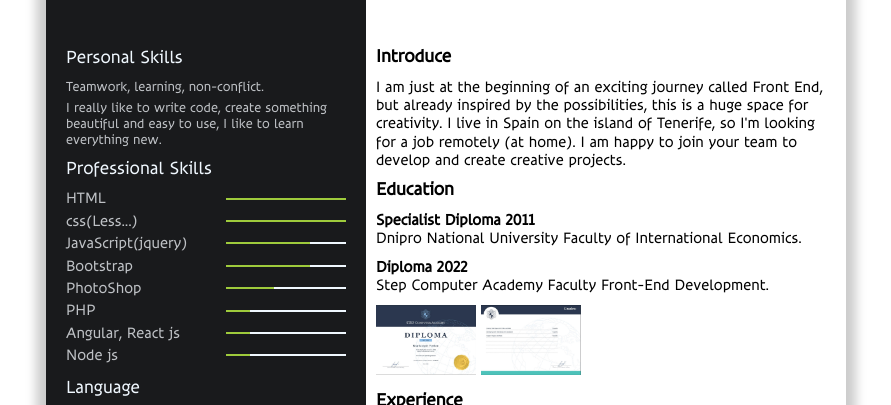
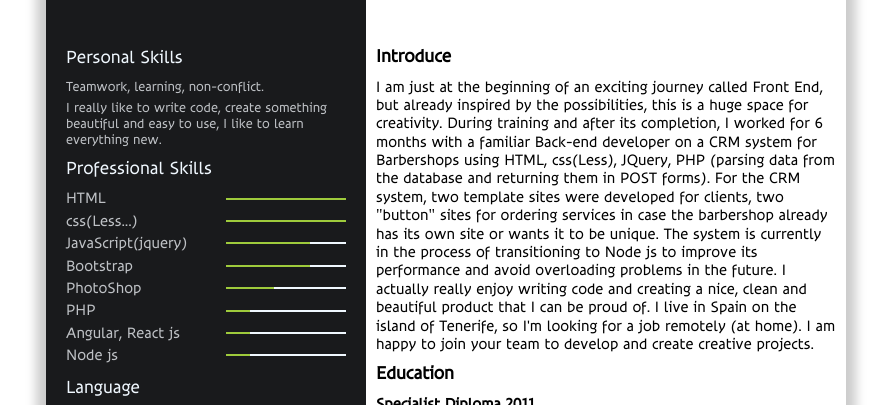
Before and after one commit to warw-dnepr/Front-end-cv, a plain HTML site: page index.html in a window 1280 px wide. Shown: the part 339-744 px from the top of the page, without its empty margins (194-1085 px from the left). Drawn offline with nearby package versions, Linux system fonts and the light colour scheme; a web font is replaced by a local one.

Commit message:
Add files via upload

```diff
--- a/index.html
+++ b/index.html
@@ -102,7 +102,7 @@
          <div class="main-info">
             <div class="introduce">
                <h3>Introduce</h3>
-               <p>I am just at the beginning of an exciting journey called Front End, but already inspired by the possibilities, this is a huge space for creativity. I live in Spain on the island of Tenerife, so I'm looking for a job remotely (at home). I am happy to join your team to develop and create creative projects.</p>
+               <p>I am just at the beginning of an exciting journey called Front End, but already inspired by the possibilities, this is a huge space for creativity. During training and after its completion, I worked for 6 months with a familiar Back-end developer on a CRM system for Barbershops using HTML, css(Less), JQuery, PHP (parsing data from the database and returning them in POST forms). For the CRM system, two template sites were developed for clients, two "button" sites for ordering services in case the barbershop already has its own site or wants it to be unique. The system is currently in the process of transitioning to Node js to improve its performance and avoid overloading problems in the future. I actually really enjoy writing code and creating a nice, clean and beautiful product that I can be proud of. I live in Spain on the island of Tenerife, so I'm looking for a job remotely (at home). I am happy to join your team to develop and create creative projects.</p>
             </div>
             <div class="education">
                <h3>Education</h3>
```
